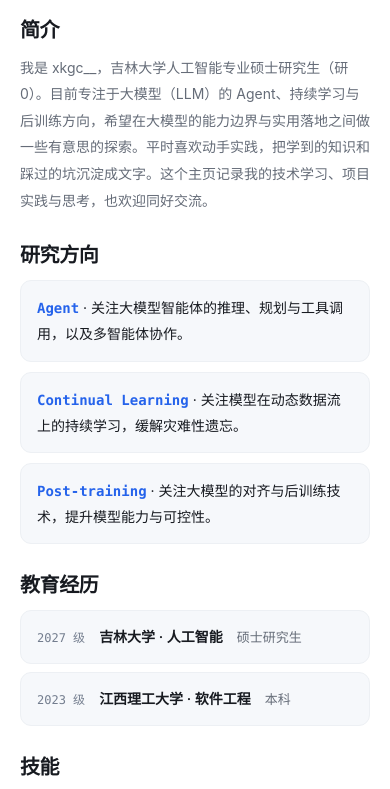
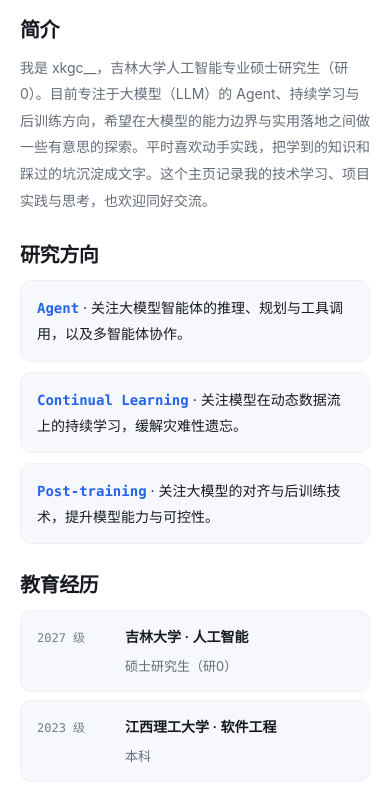
Before and after one commit to TomorrowlandD/tomorrowlandd.github.io, a plain HTML site: page about.html in a window 390 px wide. Shown: the part 245-1034 px from the top of the page. Drawn offline with Linux system fonts and the light colour scheme.

Commit message:
refine: 教育经历三列对齐（时间/学校/学历），恢复「研0」标注

```diff
--- a/about.html
+++ b/about.html
@@ -42,7 +42,7 @@
       .interest-list li { padding: 14px 16px; background: var(--wash); border: 1px solid #edf0f4; border-radius: 11px; font-size: 14px; line-height: 1.8; }
       .interest-list strong { color: var(--blue); font-family: ui-monospace, Consolas, monospace; font-weight: 600; }
       .edu-list { list-style: none; margin: 0; padding: 0; display: grid; gap: 8px; }
-      .edu-list li { display: flex; flex-wrap: wrap; align-items: baseline; gap: 8px 14px; padding: 14px 16px; background: var(--wash); border: 1px solid #edf0f4; border-radius: 11px; }
+      .edu-list li { display: grid; grid-template-columns: 80px 200px auto; align-items: baseline; column-gap: 16px; row-gap: 6px; padding: 14px 16px; background: var(--wash); border: 1px solid #edf0f4; border-radius: 11px; }
       .edu-period { font: 12px ui-monospace, Consolas, monospace; color: #737d8e; }
       .edu-school { font-weight: 600; color: var(--ink); font-size: 14px; }
       .edu-degree { color: var(--muted); font-size: 13px; }
@@ -65,6 +65,8 @@
         .nav-contact { display: none; }
         .eyebrow { margin-top: 18px; }
         .about-block p { font-size: 14px; }
+        .edu-list li { grid-template-columns: 72px 1fr; }
+        .edu-list .edu-degree { grid-column: 2; }
         .footer-inner { min-height: 70px; font-size: 11px; }
       }
     </style>
@@ -108,7 +110,7 @@
             <li>
               <span class="edu-period">2027 级</span>
               <span class="edu-school">吉林大学 · 人工智能</span>
-              <span class="edu-degree">硕士研究生</span>
+              <span class="edu-degree">硕士研究生（研0）</span>
             </li>
             <li>
               <span class="edu-period">2023 级</span>
```
Also changed, not shown: figures/吉林大学校徽.jpg (added), figures/江西理工大学校徽.jpeg (added).
